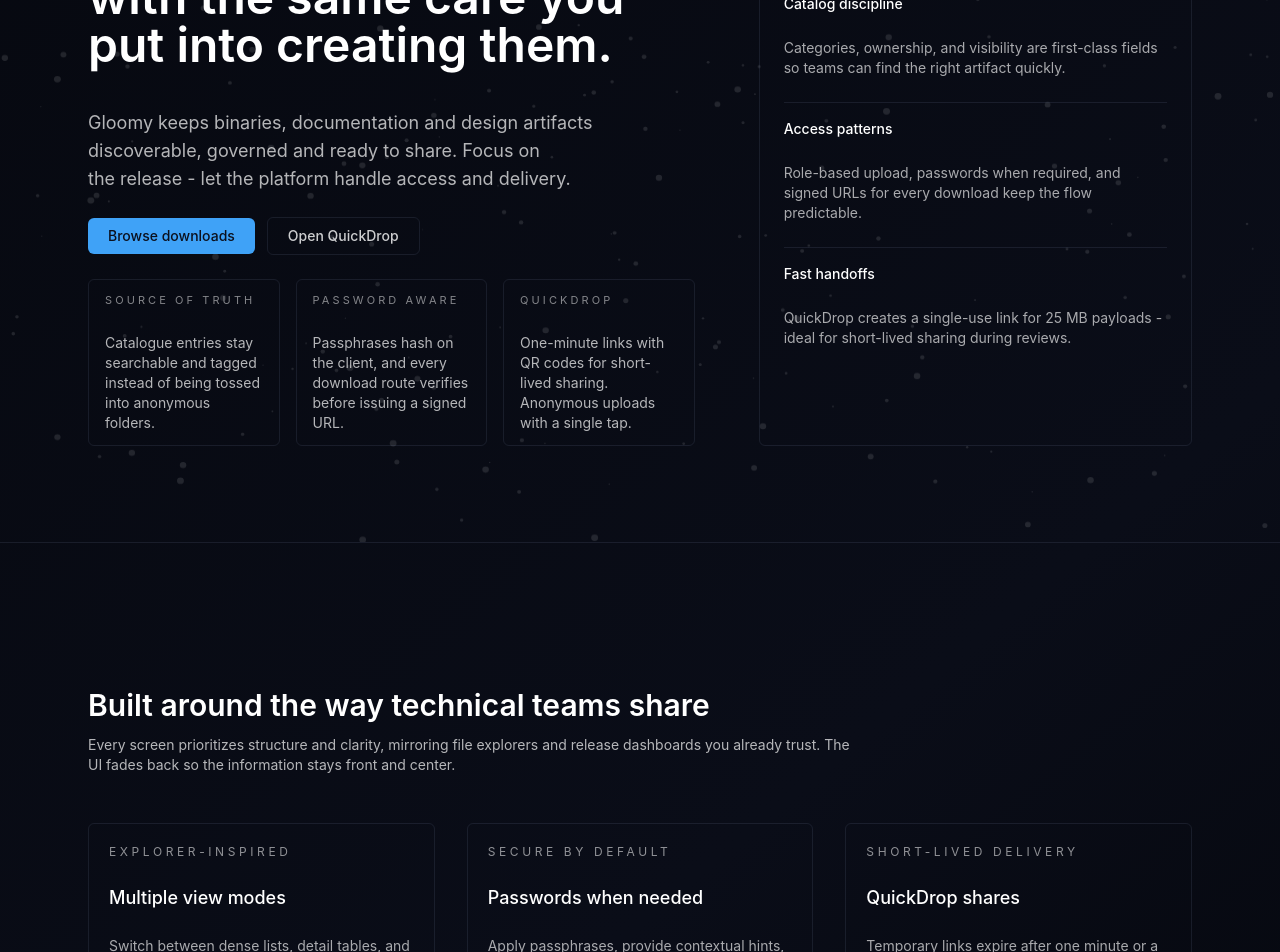
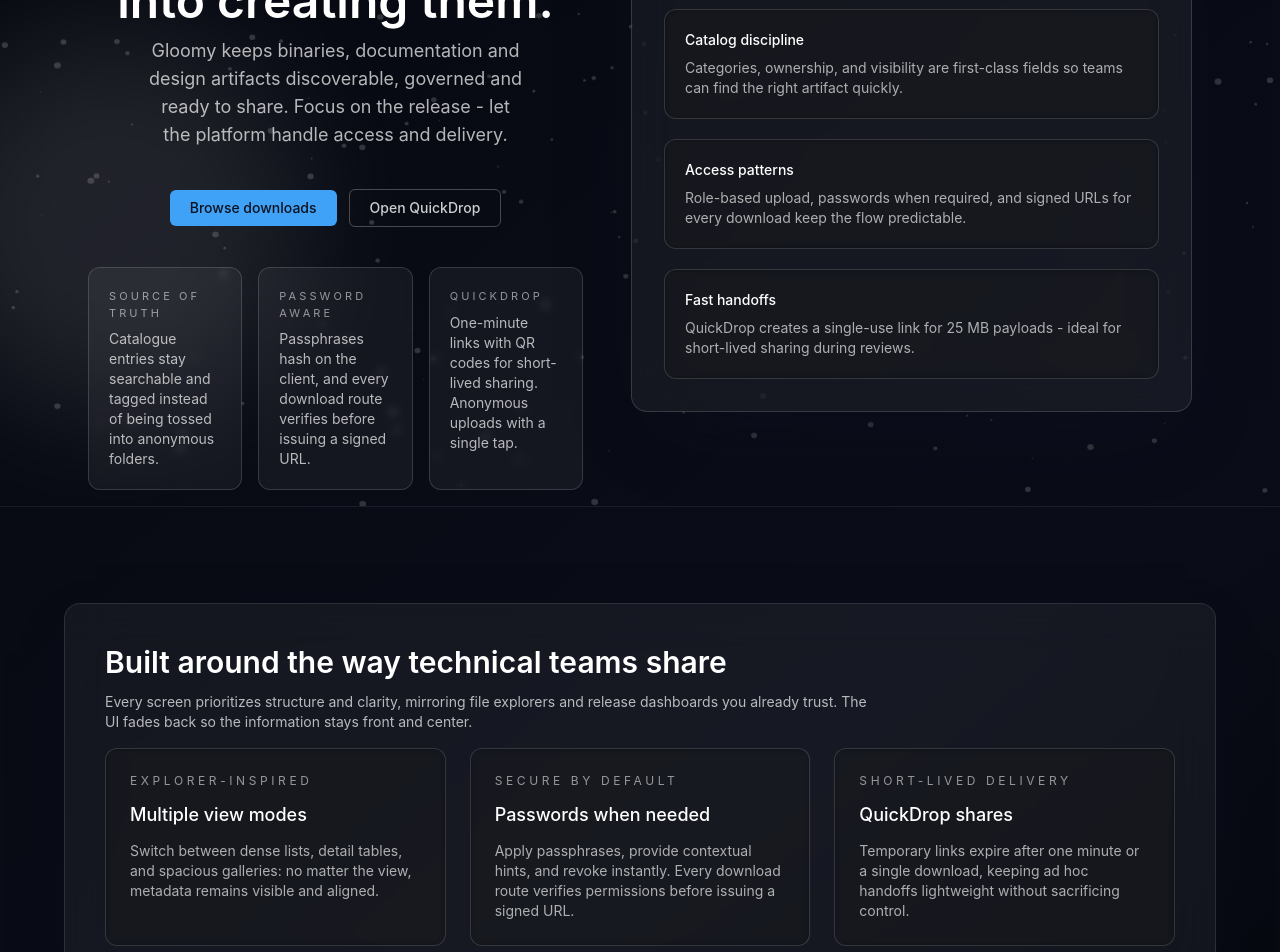
Before and after one commit to Klus3kk/gloomy, a Next.js app: page / in a window 1280 px wide. Shown: the part 400-1352 px from the top of the page. Built offline with nearby package versions, Linux system fonts and the light colour scheme; no server answers.

Commit message:
Layout fixes

```diff
--- a/app/page.tsx
+++ b/app/page.tsx
@@ -92,107 +92,130 @@ export default function Home() {
   }, []);
 
   return (
-    <div className="relative flex flex-col gap-16">
-      <section className="relative border-b border-[var(--divider)] py-20 sm:py-24">
+    <div className="relative flex flex-col gap-24 pb-24">
+      <section className="relative overflow-hidden border-b border-[var(--divider)]">
         <canvas
           id="particles"
-          className="pointer-events-none absolute inset-0 h-full w-full opacity-20"
+          className="pointer-events-none absolute inset-0 h-full w-full opacity-30"
         />
-        <div className="relative mx-auto grid w-full max-w-6xl gap-14 px-4 sm:gap-16 sm:px-6 md:grid-cols-[minmax(0,1.4fr)_minmax(0,1fr)]">
-          <div className="stack-gap text-center md:text-left">
-            <header className="stack-gap">
+        <div className="absolute -left-20 top-1/3 h-72 w-72 rounded-full bg-white/10 blur-3xl sm:h-96 sm:w-96" />
+        <div className="absolute -right-16 bottom-0 h-56 w-56 rounded-full bg-[var(--accent)]/10 blur-3xl sm:h-72 sm:w-72" />
+
+        <div className="relative mx-auto flex w-full max-w-6xl flex-col gap-12 px-8 py-6 sm:px-6 sm:py-4 lg:flex-row lg:items-center">
+          <div className="flex-1 space-y-10 text-center">
+            <header className="space-y-3">
               <p className="text-xs uppercase tracking-[0.35em] text-white/55">
                 Precision file distribution
               </p>
-              <h1 className="hero-title max-w-2xl text-balance">
+              <h1 className="hero-title mx-auto max-w-2xl text-balance lg:mx-0">
                 Ship builds and assets with the same care you put into creating them.
               </h1>
-              <p className="hero-subtitle max-w-xl text-balance">
+              <p className="hero-subtitle mx-auto max-w-xl text-balance lg:mx-0">
                 Gloomy keeps binaries, documentation and design artifacts discoverable, governed and ready to share. Focus on the release - let the platform handle access and delivery.
               </p>
             </header>
 
-            <div className="flex flex-col gap-3 sm:flex-row sm:items-center sm:justify-start">
+            <div className="flex flex-col items-center gap-3 sm:flex-row sm:justify-center">
               <Link href="/downloads" className="btn w-full sm:w-auto">
                 Browse downloads
               </Link>
               <Link
                 href="/quickdrop"
-                className="inline-flex items-center justify-center rounded-md border border-[var(--divider)] px-5 py-2 text-sm font-medium text-white/80 transition hover:bg-white/10 hover:text-white w-full sm:w-auto"
+                className="inline-flex w-full items-center justify-center rounded-md border border-white/25 px-5 py-2 text-sm font-medium text-white/80 transition hover:bg-white/10 hover:text-white sm:w-auto"
               >
                 Open QuickDrop
               </Link>
             </div>
 
             <div className="grid gap-4 sm:grid-cols-2 lg:grid-cols-3">
-              <dl className="stack-gap rounded-md border border-[var(--divider)] px-4 py-3 text-left">
-                <dt className="text-[11px] uppercase tracking-[0.28em] text-white/50">Source of truth</dt>
-                <dd className="text-sm text-white/70">
+              <dl className="rounded-xl border border-white/15 bg-white/5 p-5 text-left backdrop-blur-sm">
+                <dt className="text-[11px] uppercase tracking-[0.28em] text-white/55">
+                  Source of truth
+                </dt>
+                <dd className="mt-2 text-sm text-white/70">
                   Catalogue entries stay searchable and tagged instead of being tossed into anonymous folders.
                 </dd>
               </dl>
-              <dl className="stack-gap rounded-md border border-[var(--divider)] px-4 py-3 text-left">
-                <dt className="text-[11px] uppercase tracking-[0.28em] text-white/50">Password aware</dt>
-                <dd className="text-sm text-white/70">
+              <dl className="rounded-xl border border-white/15 bg-white/5 p-5 text-left backdrop-blur-sm">
+                <dt className="text-[11px] uppercase tracking-[0.28em] text-white/55">
+                  Password aware
+                </dt>
+                <dd className="mt-2 text-sm text-white/70">
                   Passphrases hash on the client, and every download route verifies before issuing a signed URL.
                 </dd>
               </dl>
-              <dl className="stack-gap rounded-md border border-[var(--divider)] px-4 py-3 text-left">
-                <dt className="text-[11px] uppercase tracking-[0.28em] text-white/50">QuickDrop</dt>
-                <dd className="text-sm text-white/70">
+              <dl className="rounded-xl border border-white/15 bg-white/5 p-5 text-left backdrop-blur-sm sm:col-span-2 lg:col-span-1">
+                <dt className="text-[11px] uppercase tracking-[0.28em] text-white/55">
+                  QuickDrop
+                </dt>
+                <dd className="mt-2 text-sm text-white/70">
                   One-minute links with QR codes for short-lived sharing. Anonymous uploads with a single tap.
                 </dd>
               </dl>
             </div>
           </div>
 
-          <div className="stack-gap rounded-md border border-[var(--divider)] p-5 sm:p-6">
-            <div>
-              <p className="text-xs uppercase tracking-[0.3em] text-white/55">Platform focus</p>
-              <p className="mt-1 text-sm text-white/70">
+          <aside className="flex-1 rounded-2xl border border-white/15 bg-white/5 p-6 shadow-[0_30px_80px_-40px_rgba(15,15,35,0.7)] backdrop-blur-xl sm:p-8">
+            <div className="space-y-3">
+              <p className="text-xs uppercase tracking-[0.3em] text-white/60">
+                Platform focus
+              </p>
+              <p className="text-sm text-white/70">
                 Designed for teams who prefer clear hierarchies, fast navigation and predictable download flows.
               </p>
             </div>
-            <ul className="stack-gap">
+            <ul className="mt-6 space-y-5">
               {focusPoints.map((point) => (
-                <li key={point.title} className="stack-gap border-t border-[var(--divider)] pt-4 first:border-t-0 first:pt-0">
+                <li
+                  key={point.title}
+                  className="rounded-xl border border-white/15 bg-black/30 p-5 backdrop-blur-sm transition hover:border-white/25"
+                >
                   <p className="text-sm font-medium text-white">{point.title}</p>
-                  <p className="text-sm text-white/65">{point.detail}</p>
+                  <p className="mt-2 text-sm text-white/65">{point.detail}</p>
                 </li>
               ))}
             </ul>
-          </div>
+          </aside>
         </div>
       </section>
 
-      <section className="py-16 sm:py-20">
-        <div className="mx-auto flex max-w-6xl flex-col gap-12 px-4 sm:px-6">
-          <header className="max-w-3xl text-center md:text-left">
-            <h2 className="text-3xl font-semibold text-white">Built around the way technical teams share</h2>
+      <section className="px-2 sm:px-6">
+        <div className="relative mx-auto flex w-full max-w-6xl flex-col gap-4 overflow-hidden rounded-2xl border border-white/10 bg-white/5 p-8 shadow-[0_20px_60px_-30px_rgba(10,10,35,0.8)] backdrop-blur-xl sm:p-10">
+          <div className="absolute -top-2 left-1/2 h-64 w-64 -translate-x-1/2 rounded-full bg-[var(--accent)]/10 blur-3xl" />
+          <header className="relative max-w-3xl text-center lg:text-left">
+            <h2 className="text-3xl font-semibold text-white">
+              Built around the way technical teams share
+            </h2>
             <p className="mt-3 text-sm text-white/70">
               Every screen prioritizes structure and clarity, mirroring file explorers and release dashboards you already trust. The UI fades back so the information stays front and center.
             </p>
           </header>
 
-          <div className="grid gap-8 sm:grid-cols-2 lg:grid-cols-3">
-            <article className="stack-gap rounded-md border border-[var(--divider)] p-5">
-              <p className="text-xs uppercase tracking-[0.3em] text-white/55">Explorer-inspired</p>
-              <h3 className="text-lg font-medium text-white">Multiple view modes</h3>
-              <p className="text-sm text-white/65">
+          <div className="relative grid gap-6 sm:grid-cols-2 lg:grid-cols-3">
+            <article className="rounded-xl border border-white/15 bg-black/30 p-6 backdrop-blur-sm transition hover:border-white/30">
+              <p className="text-xs uppercase tracking-[0.3em] text-white/55">
+                Explorer-inspired
+              </p>
+              <h3 className="mt-3 text-lg font-medium text-white">Multiple view modes</h3>
+              <p className="mt-3 text-sm text-white/65">
                 Switch between dense lists, detail tables, and spacious galleries: no matter the view, metadata remains visible and aligned.
               </p>
             </article>
-            <article className="stack-gap rounded-md border border-[var(--divider)] p-5">
-              <p className="text-xs uppercase tracking-[0.3em] text-white/55">Secure by default</p>
-              <h3 className="text-lg font-medium text-white">Passwords when needed</h3>
-              <p className="text-sm text-white/65">
+            <article className="rounded-xl border border-white/15 bg-black/30 p-6 backdrop-blur-sm transition hover:border-white/30">
+              <p className="text-xs uppercase tracking-[0.3em] text-white/55">
+                Secure by default
+              </p>
+              <h3 className="mt-3 text-lg font-medium text-white">Passwords when needed</h3>
+              <p className="mt-3 text-sm text-white/65">
                 Apply passphrases, provide contextual hints, and revoke instantly. Every download route verifies permissions before issuing a signed URL.
               </p>
             </article>
-            <article className="stack-gap rounded-md border border-[var(--divider)] p-5">
-              <p className="text-xs uppercase tracking-[0.3em] text-white/55">Short-lived delivery</p>
-              <h3 className="text-lg font-medium text-white">QuickDrop shares</h3>
-              <p className="text-sm text-white/65">
+            <article className="rounded-xl border border-white/15 bg-black/30 p-6 backdrop-blur-sm transition hover:border-white/30">
+              <p className="text-xs uppercase tracking-[0.3em] text-white/55">
+                Short-lived delivery
+              </p>
+              <h3 className="mt-3 text-lg font-medium text-white">QuickDrop shares</h3>
+              <p className="mt-3 text-sm text-white/65">
                 Temporary links expire after one minute or a single download, keeping ad hoc handoffs lightweight without sacrificing control.
               </p>
             </article>
```
